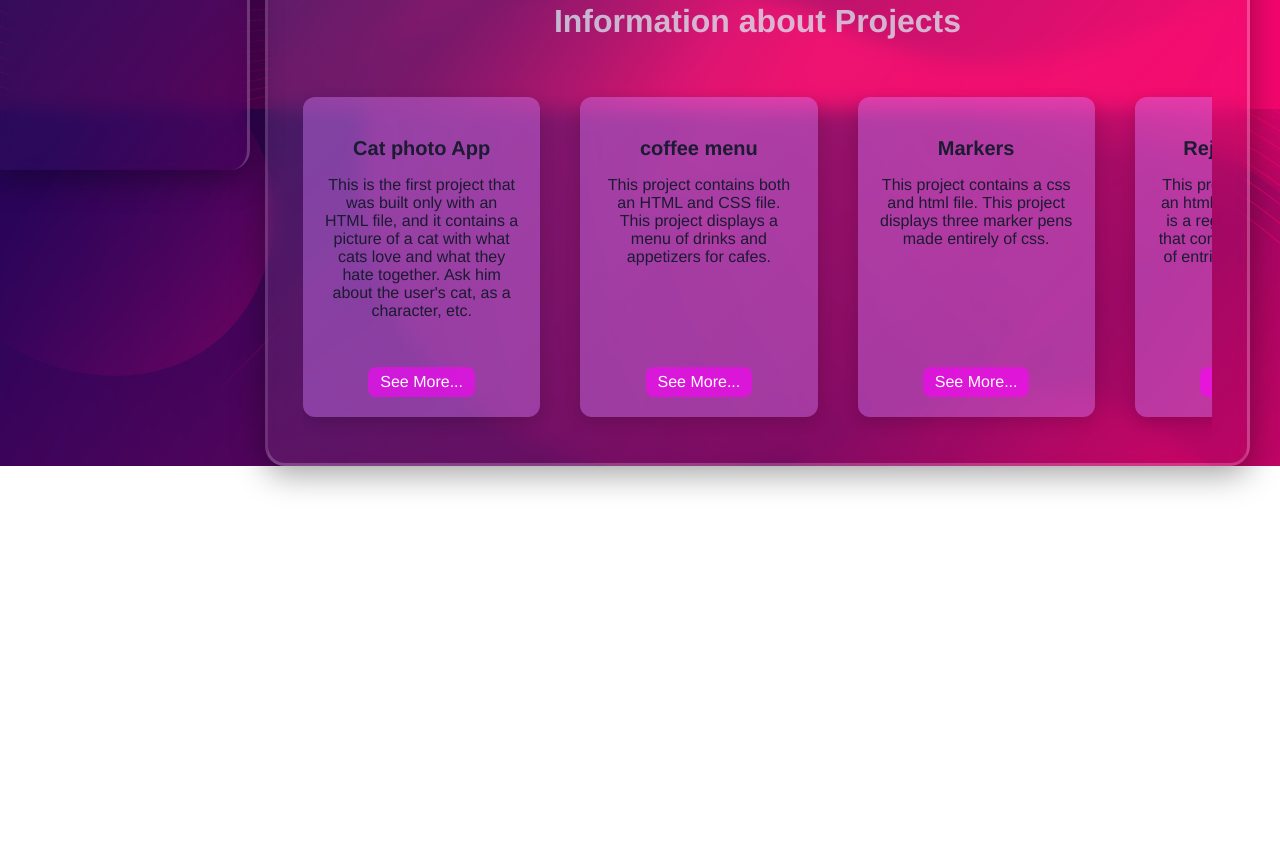
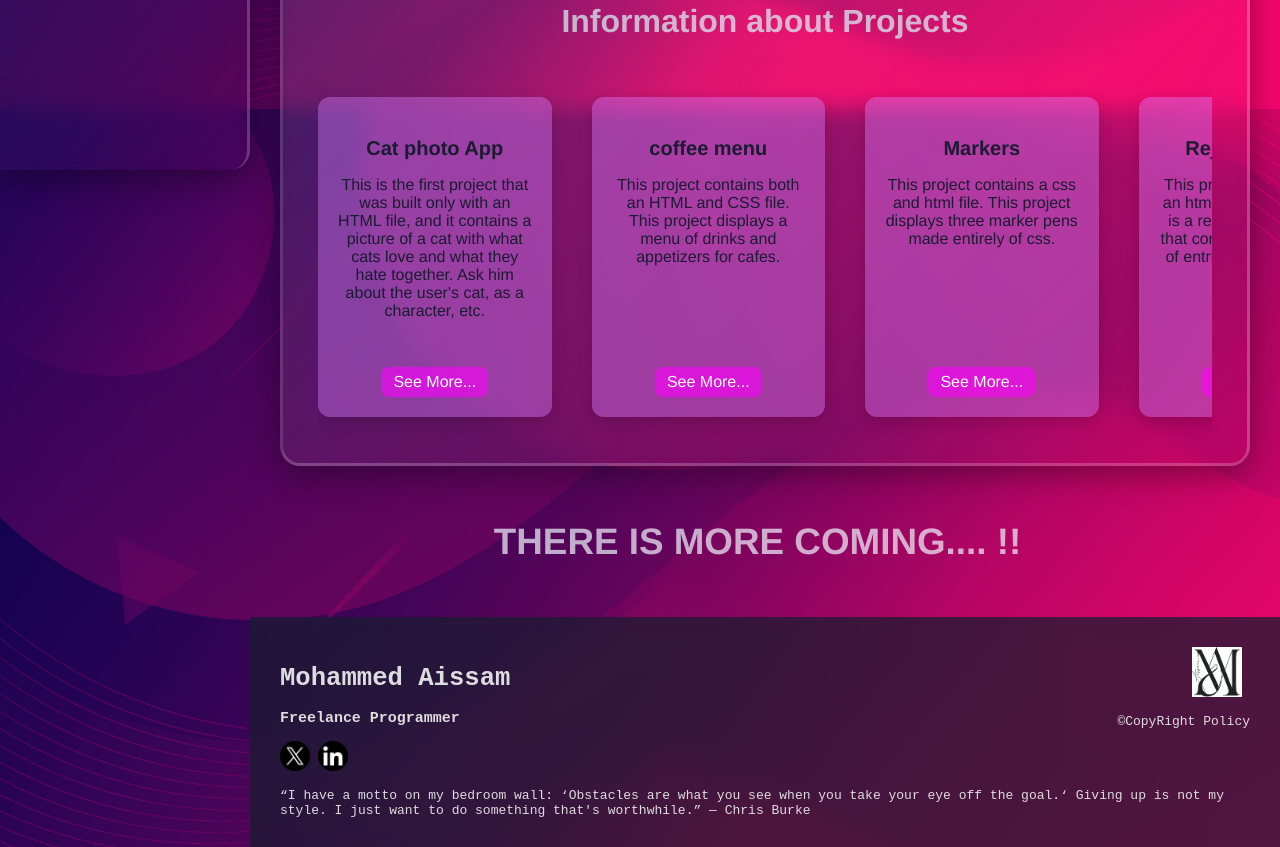
Before and after one commit to moha5/mainrepo, a plain HTML site: page html_files/main.html in a window 1280 px wide. Shown: the part 691-1538 px from the top of the page. Before the commit the page ends 1157 px from the top, so only its background shows below. Drawn offline with Linux system fonts and the light colour scheme.

Commit message:
add footer and some edits in the page to make it more profetional finish all project in 2024/07/28

```diff
--- a/css_files/main.css
+++ b/css_files/main.css
@@ -26,7 +26,7 @@ header {
     right: 0;
     left: 0;
     position: fixed;
-    z-index: 0;
+    z-index: 1;
 }
 
 /*Glass effect*/
@@ -202,11 +202,8 @@ nav {
 /* Glass Effect */
 
 .instabox ,.facebookbox ,.Xbox {
-    background: linear-gradient(135deg, rgba(255, 255, 255, 0.1), rgba(255, 255, 255, 0));
-    backdrop-filter: blur(10px);
-    -webkit-backdrop-filter: blur(10px);
+    background: linear-gradient(135deg, rgba(255, 255, 255, 0.2), rgba(255, 255, 255, 0));
     border-radius: 20px;
-    box-shadow: 0 8px 32px 0 rgba(0, 0, 0, 0.37);
 }
 
 .socialm_box img{
@@ -230,6 +227,7 @@ nav {
 
 article {
     margin-top: 90px;
+    margin-left: 15px;
     padding: 20px;
     padding-bottom: 5px;
 }
@@ -372,3 +370,48 @@ h2 {
       margin-right: 40px;
     }
 }
+
+/* h1 final */
+
+.h1_final {
+    text-align: center;
+    padding-top: 30px;
+    padding-bottom: 30px;
+    color: rgba(240, 248, 255, 0.694);
+    font-size: 2.3rem;
+}
+
+/* ----------------------footer---------------------- */
+
+footer {
+    height: 170px;
+    background-color: #1b1b32c0;
+    backdrop-filter: blur(15px);
+    margin-left: 250px;
+    padding: 30px;
+    font-family: monospace;
+    color: rgba(239, 239, 239, 0.916);
+}
+
+.footer {
+    display: flex;
+    justify-content: space-between;
+}
+
+.right_footer {
+    font-size: 0.8rem;
+    align-items: left;
+}
+
+.right_footer img {
+    width: 30px;
+}
+
+.left-footer img {
+    width: 50px;
+    margin-left: 75px;
+}
+
+.footer p {
+    display: block;
+}
--- a/html_files/main.html
+++ b/html_files/main.html
@@ -12,8 +12,8 @@
         <div class="logophoto"><img src="\logos\home.png"></div>
         <div class="h1header"><img src="\logos\logo.png" alt=""></div>
         <div class="headertext">
-            <div><a href="">Project</a></div>
-            <div><a href="">Info</a></div>
+            <div><a href="#projects">Project</a></div>
+            <div><a href="#info">Info</a></div>
             <div><a href="#contact">Contact</a></div>
         </div>
     </header>
@@ -41,8 +41,8 @@
             </div>
         </div>
     </nav>
-    <main class="main_section">
-        <section>
+    <main class="main_section" id="info">
+        <section id="projects">
             <div class="h1_section">
                 <h1>Hello!!, I`m Aissam. </h1>
                 <h1>I`m a Programmer.</h1>
@@ -209,6 +209,22 @@
                 </ul>
             </div>
         </article>
+        <h1 class="h1_final">THERE IS MORE COMING.... !!</h1>
     </main>
+    <footer>
+        <div class="footer">
+            <div class="right_footer">
+                <h1>Mohammed Aissam</h1>
+                <h3>Freelance Programmer</h3>
+                <a href="https://x.com/Mushle666?t=hlP4P1-YMu9yWJLG6j1W3w&s=08"><img src="\logos\twitterfooter.png" alt=""></a>
+                <a href="https://www.linkedin.com/feed/?trk=guest_homepage-basic_google-one-tap-submit"><img src="\logos\social.png" alt=""></a>
+            </div>
+            <div class="left-footer">
+                <img src="\logos\Aissam.png" alt="">
+                <p class="cpy">©CopyRight Policy</p>
+            </div>
+        </div>
+        <p>“I have a motto on my bedroom wall: ‘Obstacles are what you see when you take your eye off the goal.‘ Giving up is not my style. I just want to do something that's worthwhile.” — Chris Burke</p>
+    </footer>
 </body>
 </html>
```
Also changed, not shown: logos/social.png (added), logos/twitterfooter.png (added).
